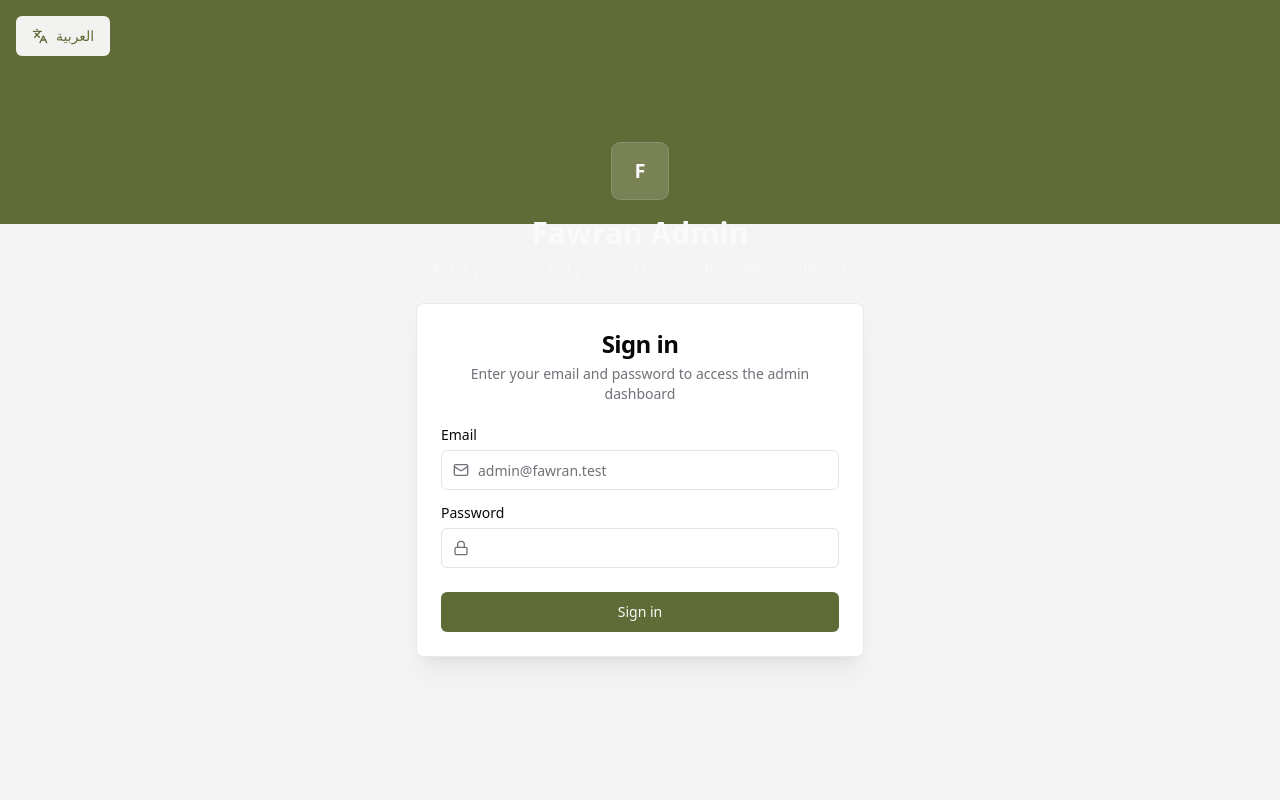
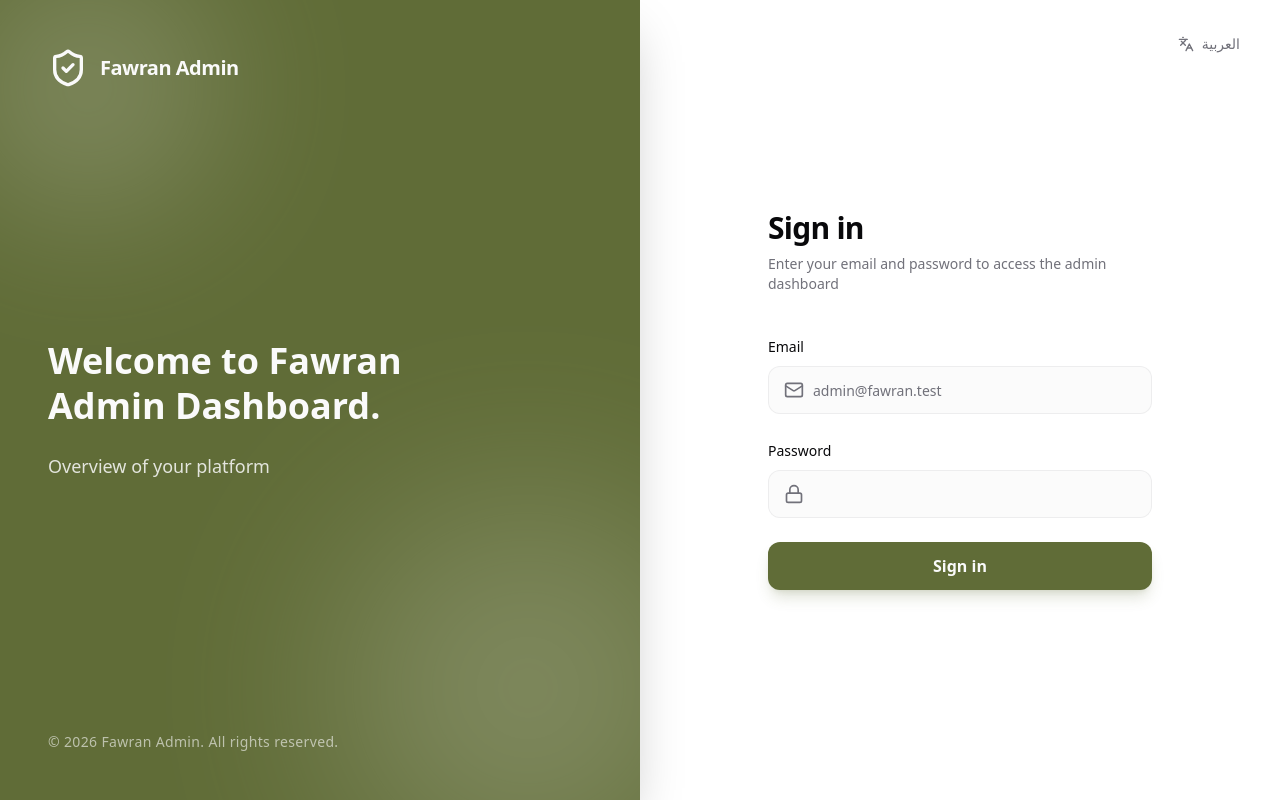
Before and after one commit to real-ahmed/fawran-admin, a React (Vite) app: page /login in a window 1280 px wide. Built offline with nearby package versions, Linux system fonts and the light colour scheme; no server answers.

Commit message:
refactor: redesign authentication pages with split-screen layout and modern UI components

```diff
--- a/src/features/auth/Login.tsx
+++ b/src/features/auth/Login.tsx
@@ -11,7 +11,6 @@ import { AlertCircle, Loader2, Lock, Mail } from 'lucide-react';
 
 import { Button } from '@/components/ui/button';
 import { Input } from '@/components/ui/input';
-import { Card, CardContent, CardDescription, CardFooter, CardHeader, CardTitle } from '@/components/ui/card';
 import { Label } from '@/components/ui/label';
 
 export const Login = () => {
@@ -78,64 +77,68 @@ export const Login = () => {
   };
 
   return (
-    <Card className="w-full border-border/80 shadow-xl shadow-foreground/5">
-      <CardHeader className="space-y-1 text-center">
-        <CardTitle className="text-2xl">{t('signin')}</CardTitle>
-        <CardDescription>
+    <div className="w-full">
+      <div className="mb-10 lg:text-start text-center">
+        <h2 className="text-3xl font-bold tracking-tight text-foreground">{t('signin')}</h2>
+        <p className="mt-2 text-sm text-muted-foreground">
           {t('signin_desc')}
-        </CardDescription>
-      </CardHeader>
-      <form onSubmit={handleSubmit(onSubmit)}>
-        <CardContent className="grid gap-4">
+        </p>
+      </div>
+
+      <form onSubmit={handleSubmit(onSubmit)} className="space-y-6">
         {error && (
-            <div className="flex items-start gap-2 rounded-md border border-destructive/20 bg-destructive/10 p-3 text-sm text-destructive">
-              <AlertCircle className="mt-0.5 h-4 w-4 shrink-0" />
-              {error}
+          <div className="flex items-center gap-3 rounded-xl border border-destructive/20 bg-destructive/10 p-4 text-sm text-destructive shadow-sm animate-in fade-in zoom-in-95">
+            <AlertCircle className="h-5 w-5 shrink-0" />
+            <p className="font-medium">{error}</p>
           </div>
         )}
-          <div className="grid gap-2">
-            <Label htmlFor="email">{t('email')}</Label>
-            <div className="relative">
-              <Mail className="pointer-events-none absolute start-3 top-1/2 h-4 w-4 -translate-y-1/2 text-muted-foreground" />
+
+        <div className="space-y-2">
+          <Label htmlFor="email" className="text-sm font-medium">{t('email')}</Label>
+          <div className="relative group">
+            <Mail className="pointer-events-none absolute start-4 top-1/2 h-5 w-5 -translate-y-1/2 text-muted-foreground transition-colors group-focus-within:text-primary" />
             <Input
               id="email"
               type="email"
               dir="ltr"
               placeholder="admin@fawran.test"
-                className="ps-9"
+              className="ps-11 h-12 bg-muted/40 focus:bg-background transition-colors rounded-xl border-border/60 hover:border-border"
               autoComplete="email"
               {...register('email')}
             />
           </div>
           {errors.email && (
-              <p className="text-sm text-destructive">{errors.email.message}</p>
+            <p className="text-sm font-medium text-destructive mt-1.5">{errors.email.message}</p>
           )}
         </div>
-          <div className="grid gap-2">
-            <Label htmlFor="password">{t('password')}</Label>
-            <div className="relative">
-              <Lock className="pointer-events-none absolute start-3 top-1/2 h-4 w-4 -translate-y-1/2 text-muted-foreground" />
+
+        <div className="space-y-2">
+          <Label htmlFor="password" className="text-sm font-medium">{t('password')}</Label>
+          <div className="relative group">
+            <Lock className="pointer-events-none absolute start-4 top-1/2 h-5 w-5 -translate-y-1/2 text-muted-foreground transition-colors group-focus-within:text-primary" />
             <Input
               id="password"
               type="password"
               dir="ltr"
-                className="ps-9"
+              className="ps-11 h-12 bg-muted/40 focus:bg-background transition-colors rounded-xl border-border/60 hover:border-border"
               autoComplete="current-password"
               {...register('password')}
             />
           </div>
           {errors.password && (
-              <p className="text-sm text-destructive">{errors.password.message}</p>
+            <p className="text-sm font-medium text-destructive mt-1.5">{errors.password.message}</p>
           )}
         </div>
-        </CardContent>
-        <CardFooter>
-          <Button className="w-full" type="submit" disabled={loading}>
-            {loading && <Loader2 className="h-4 w-4 animate-spin" />}
+
+        <Button
+          type="submit"
+          disabled={loading}
+          className="w-full h-12 mt-2 text-base font-semibold rounded-xl shadow-lg shadow-primary/20 hover:shadow-primary/30 transition-all hover:-translate-y-0.5 active:translate-y-0"
+        >
+          {loading && <Loader2 className="me-2 h-5 w-5 animate-spin" />}
           {loading ? t('signing_in') : t('signin')}
         </Button>
-        </CardFooter>
       </form>
-    </Card>
+    </div>
   );
 };
--- a/src/layouts/AuthLayout.tsx
+++ b/src/layouts/AuthLayout.tsx
@@ -4,12 +4,14 @@ import { Button } from '@/components/ui/button';
 import { useAppConfig } from '@/hooks/useAppConfig';
 import { useAuthStore } from '@/store/authStore';
 import apiClient from '@/config/axios';
-import { Languages } from 'lucide-react';
+import { Languages, ShieldCheck } from 'lucide-react';
 
 export const AuthLayout = () => {
   const { t, i18n } = useTranslation();
   const { appName, appLogoWhiteUrl, appLogoUrl, appIconUrl } = useAppConfig();
   const token = useAuthStore((state) => state.token);
+
+  // Prefer white logo for the dark primary left panel
   const authLogoUrl = appLogoWhiteUrl || appLogoUrl || appIconUrl;
 
   const toggleLanguage = () => {
@@ -24,35 +26,65 @@ export const AuthLayout = () => {
   };
 
   return (
-    <div className="relative flex min-h-screen items-center justify-center overflow-hidden bg-muted px-4 py-10">
-      <div className="absolute inset-x-0 top-0 h-56 bg-primary" />
-      <div className="absolute start-4 top-4 z-10">
+    <div className="flex min-h-screen bg-background text-foreground">
+      {/* Left panel - Branding (Hidden on mobile, 50% on lg) */}
+      <div className="hidden lg:flex w-1/2 flex-col justify-between bg-primary relative overflow-hidden p-12 text-primary-foreground shadow-2xl z-20">
+        {/* Decorative background shapes */}
+        <div className="absolute inset-0 z-0 opacity-20 pointer-events-none">
+           <div className="absolute -start-10 -top-10 h-64 w-64 rounded-full bg-white blur-[80px]"></div>
+           <div className="absolute -bottom-20 -end-20 h-96 w-96 rounded-full bg-white blur-[100px]"></div>
+        </div>
+
+        <div className="relative z-10 flex items-center gap-3">
+          {authLogoUrl ? (
+            <img src={authLogoUrl} alt={appName} className="h-10 object-contain drop-shadow-md" />
+          ) : (
+            <ShieldCheck className="h-10 w-10" />
+          )}
+          <span className="text-xl font-bold tracking-tight">{appName}</span>
+        </div>
+
+        <div className="relative z-10 max-w-md">
+          <h1 className="text-4xl font-bold leading-tight mb-6">
+            {t('welcome_desc', { appName: appName })}
+          </h1>
+          <p className="text-lg opacity-85 leading-relaxed">
+            {t('dashboard_subtitle')}
+          </p>
+        </div>
+
+        <div className="relative z-10 text-sm opacity-60 font-medium tracking-wide">
+          &copy; {new Date().getFullYear()} {appName}. All rights reserved.
+        </div>
+      </div>
+
+      {/* Right panel - Form (100% on mobile, 50% on lg) */}
+      <div className="flex w-full lg:w-1/2 flex-col items-center justify-center p-8 relative bg-card z-10">
+
+        {/* Language switcher top right */}
+        <div className="absolute top-6 end-6">
           <Button
-          variant="secondary"
+            variant="ghost"
             onClick={toggleLanguage}
-          className="gap-2 bg-primary-foreground/95 text-sm font-medium text-primary hover:bg-primary-foreground"
+            className="gap-2 text-muted-foreground hover:text-foreground font-medium rounded-full"
           >
             <Languages className="h-4 w-4" />
             {i18n.language.startsWith('en') ? 'العربية' : 'English'}
           </Button>
         </div>
-      <div className="relative z-10 w-full max-w-md">
-        <div className="mb-6 text-center text-primary-foreground">
-          {authLogoUrl ? (
-            <img
-              src={authLogoUrl}
-              alt={appName}
-              className="mx-auto mb-4 h-16 max-w-52 object-contain"
-            />
+
+        <div className="w-full max-w-sm animate-in fade-in slide-in-from-bottom-4 duration-500 ease-out">
+          {/* Mobile branding */}
+          <div className="lg:hidden flex items-center gap-3 justify-center mb-10">
+            {appLogoUrl || authLogoUrl ? (
+              <img src={appLogoUrl || authLogoUrl || ''} alt={appName} className="h-14 object-contain drop-shadow-sm" />
             ) : (
-            <div className="mx-auto mb-4 flex h-14 w-14 items-center justify-center rounded-lg bg-primary-foreground/15 text-xl font-bold ring-1 ring-primary-foreground/25">
-              {appName.slice(0, 1).toUpperCase()}
+              <ShieldCheck className="h-12 w-12 text-primary" />
+            )}
           </div>
-          )}
-          <h1 className="text-3xl font-bold">{appName}</h1>
-          <p className="mt-2 text-sm text-primary-foreground/75">{t('signin_desc')}</p>
+
+          <Outlet />
         </div>
-        <Outlet />
       </div>
     </div>
   );
```
Lines whose indentation alone changed are shown as unchanged.
